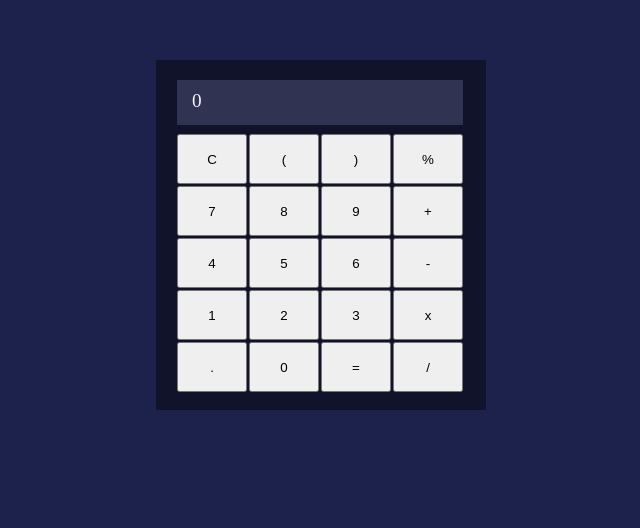
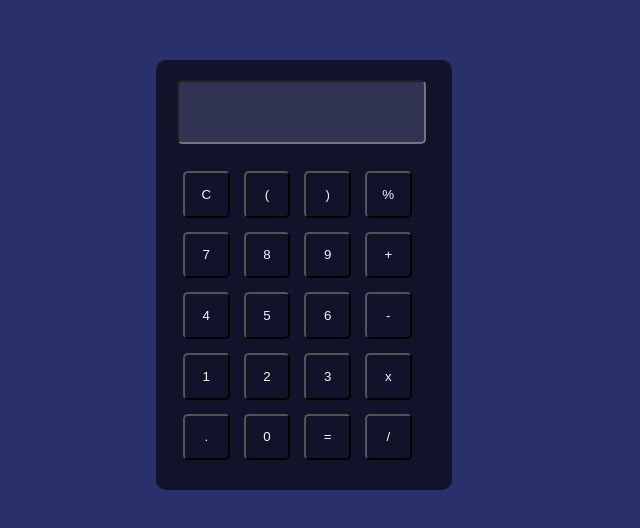
Before and after one commit to nana-marques/calculadora-js, a plain HTML site: page js-calculator/index.html in a window 1280 px wide. Shown: the part 110-638 px from the top of the page, without its empty margins (302-942 px from the left). Drawn offline with Linux system fonts and the light colour scheme.

Commit message:
Add files via upload

```diff
--- a/js-calculator/index.html
+++ b/js-calculator/index.html
@@ -6,11 +6,15 @@
     <meta name="viewport" content="width=device-width, initial-scale=1.0">
     <title>Calculadora</title>
     <link rel="stylesheet" href="style.css">
+    <script src="main.js"></script>
 </head>
 <body>
     <div class="calculator">
         <div class="container">
-            <div class="display">0</div>
+
+            <div class="display">
+                <input type="text" id="display" class="screen">
+            </div>
             <div class="buttons">
                 <div class="row">
                     <button class="clean">C</button>
@@ -19,7 +23,7 @@
                     <button class="clean">%</button>
                 </div>
                 <div class="row">
-                    <button class="num">7</button>
+                    <button class="num" value="7" onclick="display.value += '7' ">7</button>
                     <button class="num">8</button>
                     <button class="num">9</button>
                     <button class="op">+</button>
@@ -44,6 +48,7 @@
                 </div>
 
             </div>
+
         </div>
     </div>
 </body>
--- a/js-calculator/main.js
+++ b/js-calculator/main.js
@@ -0,0 +1,4 @@
+let display = document.getElementById('display');
+let buttons = document.getElementsByClassName('buttons');
+
+console.log(buttons)
--- a/js-calculator/style.css
+++ b/js-calculator/style.css
@@ -4,7 +4,7 @@
 }
 
 body{
-    background-color: rgb(29, 34, 77);
+    background-color: rgb(41, 48, 107);
     color: #f6f6f6;
 }
 
@@ -19,40 +19,47 @@ body{
     top: 100%;
     left: 35%;
     background: rgb(16, 19, 41);
-    width: 290px;
-    height: 320px;
+    width: 16em;
+    height: 25em;
 }
 
-.display{
-    height: 35px;
-    width: 271px;
+.screen{
+    height: 40px;
+    width: 230px;
     background-color: rgb(48, 51, 82);
     align-items: center;
     justify-content: center;
     margin-bottom: 8px;
-    padding-top: 10px;
+    padding-top: 20px;
     padding-left: 15px;
-    font-size: larger;
+    font-size: 24px;
     margin-left: 1px;
+    border-radius: 5px;
+    color: #f6f6f6;
 }
 
 .container{
+    border-radius: 10px;
     max-width: 800px;
     padding: 20px 20px 10px;
 }
 
 button {
-    width: 70px;
-    height: 50px;
-    padding: 10px 0;
-    margin: 1px;
+    width: 3.5em;
+    height: 3.5em;
+    padding: 3px 0;
+    margin: 7px;
+    border-radius: 5px;
+    background-color: rgb(16, 19, 41);
+    color: #f6f6f6;
 }
 
 .buttons{
     display: table-cell;
     align-items: center;
     justify-content: center;
-    font-size: 2rem;
+    font-size: 24px;
+    padding-top: 0.5em;
 }
 
 .row{
```
